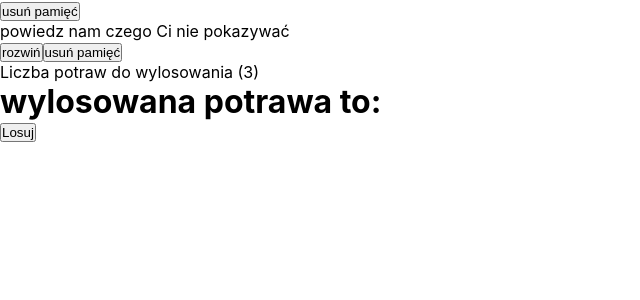
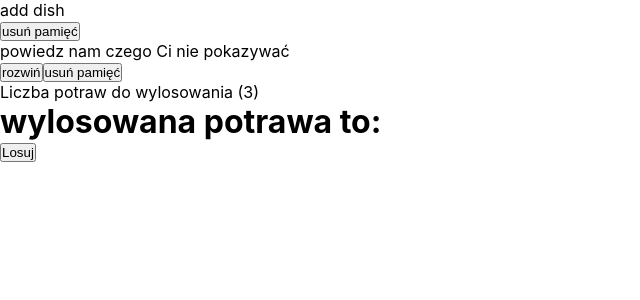
Before and after one commit to atrykp/what-s-for-dinner-react-app, a React (Create React App) app: page /addDish in a window 1280 px wide. Shown: the top 300 px of the page, without its empty margins (0-640 px from the left). Built offline with nearby package versions, Linux system fonts and the light colour scheme.

Commit message:
add AddDish.js page

```diff
--- /dev/null
+++ b/src/pages/AddDish.js
@@ -0,0 +1,6 @@
+import React from "react";
+
+const AddDish = () => {
+  return <div>add dish</div>;
+};
+export default AddDish;
--- a/src/pages/App.js
+++ b/src/pages/App.js
@@ -2,6 +2,7 @@ import { useEffect, useState } from "react";
 import "../styles/App.css";
 import FilterArr from "./FileterArr";
 import DrawnDishList from "./DrawnDishList";
+import AddDish from "./AddDish";
 let mainArr = [
   {
     nazwa: "Serowa petarda",
@@ -165,6 +166,7 @@ function App() {
 
   return (
     <>
+      <AddDish />
       <button onClick={reset}>usuń pamięć</button>
       <p>powiedz nam czego Ci nie pokazywać</p>
       {fileterSection}
--- a/src/pages/DrawnDishList.js
+++ b/src/pages/DrawnDishList.js
@@ -4,7 +4,6 @@ import React, { useEffect, useState } from "react";
 const DrawnDishList = ({ customedArr, banDish }) => {
   const [drawnDish, setDrawnDish] = useState("");
   const [currentDate, setCurrentDate] = useState("");
-  console.log(currentDate);
 
   useEffect(() => {
     getDate();
```
Also changed, not shown: 2 other files (tests, documents, lock files or other folders).
